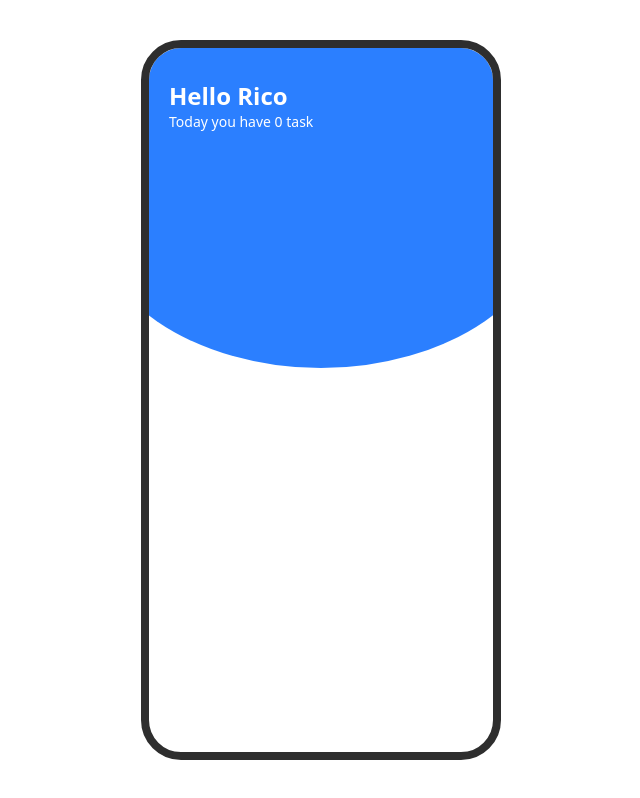
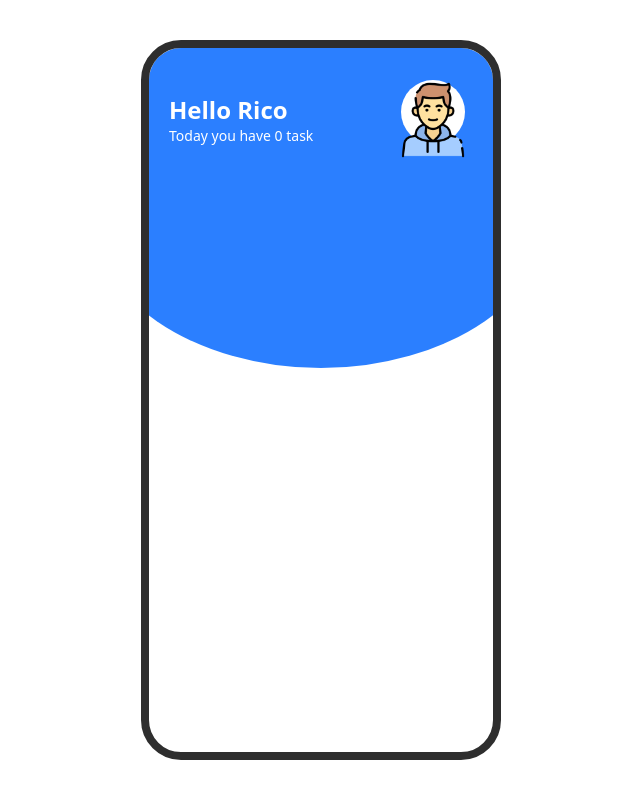
Before and after one commit to ricoputrap/todolist, a plain HTML site: page index.html in a window 1280 px wide. Shown: the whole page, without its empty margins (319-959 px from the left). Drawn offline with nearby package versions, Linux system fonts and the light colour scheme.

Commit message:
feat: show user avatar image on the welcoming section in the home screen

```diff
--- a/index.html
+++ b/index.html
@@ -28,9 +28,15 @@
 
     <!-- Main Content -->
     <main>
-      <div id="welcome-message" class="px-5 text-white">
-        <h1 class="text-2xl font-bold">Hello <span id="username">Rico</span></h1>
-        <p class="text-sm">Today you have <span id="task-count">0 task</span></p>
+      <div id="welcome-section" class="px-5 text-white flex items-center justify-between">
+        <div id="welcome-message">
+          <h1 class="text-2xl font-bold">Hello <span id="username">Rico</span></h1>
+          <p class="text-sm">Today you have <span id="task-count">0 task</span></p>
+        </div>
+        <div id="welcome-avatar" class="relative">
+          <div class="bg-white w-16 h-16 rounded-full absolute top-0 left-[50%] translate-x-[-50%] -z-10"></div>
+          <img src="images/boy.png" alt="boy" class="w-20 z-10" />
+        </div>
       </div>
 
     </main>
```
Also changed, not shown: images/boy.png (added), images/briefcase.png (added), images/calendar.png (added), images/dumbell.png (added), images/education.png (added), images/healthcare.png (added), images/logo.png (added), images/savings.png (added), images/shopping.png (added), images/sun.png (added), images/web-design.png (added).
